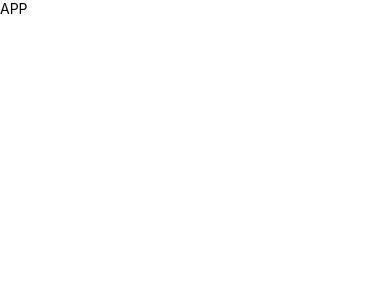
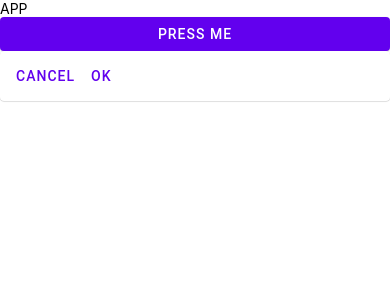
Before and after one commit to EstebanIndiveri/movieappnative, a React Native app: screen / in a window 390 px wide. Shown: the top 300 px of the page. Built offline with nearby package versions, Linux system fonts and the light colour scheme.

Commit message:
starting rn-paper

```diff
--- a/App.js
+++ b/App.js
@@ -1,12 +1,22 @@
 import React from 'react'
 import { SafeAreaView, StyleSheet, Text, View } from 'react-native'
 import { Provider as PaperProvider } from 'react-native-paper';
+import { Button,Card } from 'react-native-paper';
 
 export default function App() {
   return (
     <PaperProvider>
       <SafeAreaView style={styles.container}>
         <Text>APP</Text>
+        <Button mode="contained" onPress={() => console.log('Pressed')}>
+    Press me
+  </Button>
+  <Card>
+    <Card.Actions>
+      <Button>Cancel</Button>
+      <Button>Ok</Button>
+    </Card.Actions>
+  </Card>
       </SafeAreaView>
     </PaperProvider>
   )
--- a/package.json
+++ b/package.json
@@ -10,9 +10,11 @@
     "lint": "eslint ."
   },
   "dependencies": {
+    "link": "^0.1.5",
     "react": "17.0.1",
-    "react-native": "0.64.0",
-    "react-native-paper": "^4.8.1"
+    "react-native": "^0.64.0",
+    "react-native-paper": "^4.8.1",
+    "react-native-vector-icons": "^8.1.0"
   },
   "devDependencies": {
     "@babel/core": "^7.12.9",
```
Also changed, not shown: 1 other file (tests, documents, lock files or other folders).
